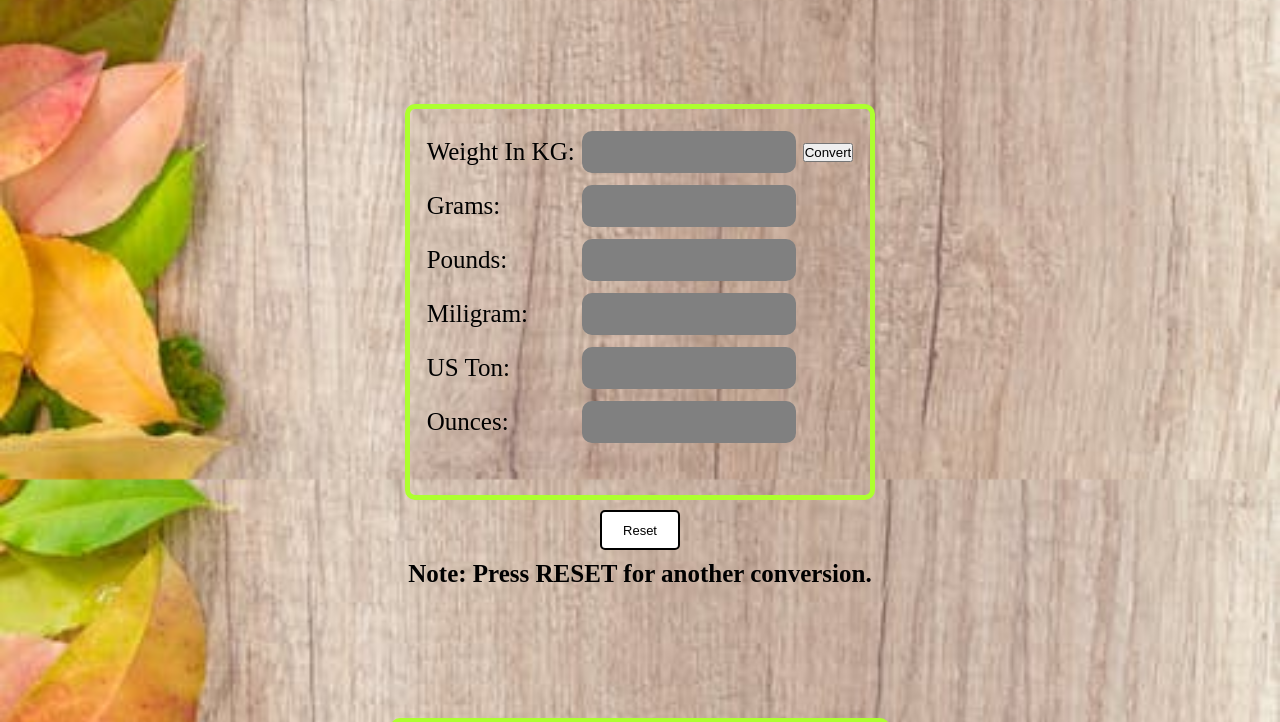
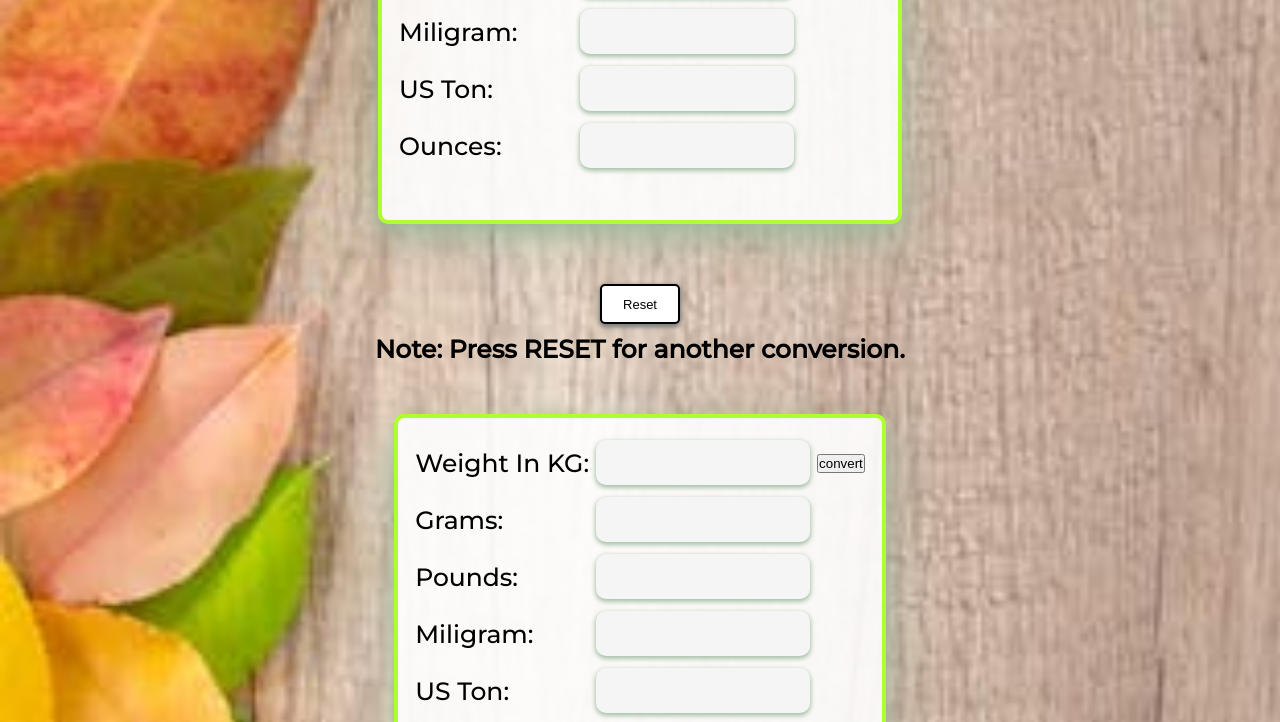
Before and after one commit to Rakshit17patel/Hactoberfest, a plain HTML site: page index.html in a window 1280 px wide. Shown: the part 368-1090 px from the top of the page. Drawn offline with Linux system fonts and the light colour scheme.

Commit message:
Update style.css
Added new UI to Site

```diff
--- a/style.css
+++ b/style.css
@@ -1,98 +1,103 @@
-*{
-    margin:0;
+* {
+    margin: 0;
     padding: 0;
 }
 
-body{
-    background: url(bg.jpeg) center ;
+body {
+    background: url(bg.jpeg);
     background-size: cover;
-    background-attachment: fixed;
 }
 
-.title{
- text-align:center;
- font-size: 70px;
- font-weight: bold ;
+.title {
+    text-align: center;
+    font-size: 1.7rem;
+    font-weight: bold;
     margin-top: 10px;
+    font-family: 'Josefin Sans', sans-serif;
 }
 
-#table{
-   margin: auto;
-   margin-top:130px;
-   border: 5px solid greenyellow;
+#table {
+    background-color: rgba(255, 255, 255, 0.90);
+    margin: 50px auto;
+    border: 4px solid greenyellow;
     padding: 15px;
+    box-shadow: 0 5px 10px rgba(154, 185, 155, 0.5), 0 15px 40px rgba(154, 185, 155, .8);
     padding-bottom: 45px;
     border-radius: 10px;
+    font-family: 'Montserrat', sans-serif;
 }
 
-.number{
-    width:200px;
-    border:2px solid transparent;
+.number {
+    width: 200px;
+    border: 2px solid transparent;
     text-align: center;
     border-radius: 10px;
-    font-size:16px;
-    font-weight:200px;
+    font-size: 18px;
+    font-weight: 200px;
+    box-shadow: 0 2px 5px rgba(154, 185, 155, 0.5), 0 2px 5px rgba(154, 185, 155, .8);
     padding: 10px 5px;
     transition: border 0.5s;
-    background:grey;
-    margin:5px;
-    caret-color:greenyellow;
+    outline: none;
+    background: rgb(245, 245, 245);
+    margin: 5px;
+    caret-color: rgb(68, 114, 0);
 }
 
-.btn{
-    border: 2px solid black;
-    background:white;
-    color:black;
-    font-size:16px;
+#s-btn {
+    border: none;
+    color: black;
+    font-size: 16px;
     border-radius: 5px;
-    cursor:pointer;
-    width:80px;
-    height:40px;
+    cursor: pointer;
+    width: 80px;
+    font-family: 'Montserrat', sans-serif;
+    height: 40px;
     text-align: center;
-}
-.btn:hover{
-    border: 2px solid black;
-    background:black;
-    color:white;
-    font-size:16px;
-    border-radius: 5px;
-    cursor:pointer;
-    width:80px;
-    height:40px;
-    text-align: center;
+    background-color: rgb(150, 233, 26);
+    box-shadow: 0 2px 5px rgba(154, 185, 155, 0.5), 0 2px 5px rgba(154, 185, 155, .8), inset 0px 0px 4px rgb(68, 114, 0);
 }
 
-.end{
+#s-btn:active {
+    outline: none;
+    background-color: rgb(150, 233, 18);
+
+}
+.end {
     text-align: center;
     font-size: 25px;
+    font-family: 'Montserrat', sans-serif;
 
 }
+
 .reset {
+
     border: 2px solid black;
-    background:white;
-    color:black;
-    font-size:13px;
+    background: white;
+    box-shadow: 0 2px 5px gray, 0 2px 5px gray;
+    color: black;
+    font-size: 13px;
     border-radius: 5px;
-    cursor:pointer;
-    width:80px;
-    height:40px;
+    cursor: pointer;
+    width: 80px;
+    height: 40px;
     text-align: center;
-    margin:10px;
+    margin: 10px;
 
 }
-.reset:hover{
+
+.reset:hover {
     border: 2px solid black;
-    background:black;
-    color:white;
-    font-size:13px;
+    background: black;
+    color: white;
+    font-size: 13px;
     border-radius: 5px;
-    cursor:pointer;
-    width:80px;
-    height:40px;
+    cursor: pointer;
+    width: 80px;
+    height: 40px;
     text-align: center;
-    margin:10px;
+    margin: 10px;
 }
 
-label{
-    font-size:25px;
+label {
+    font-size: 25px;
 }
```
Lines whose indentation alone changed are shown as unchanged.
